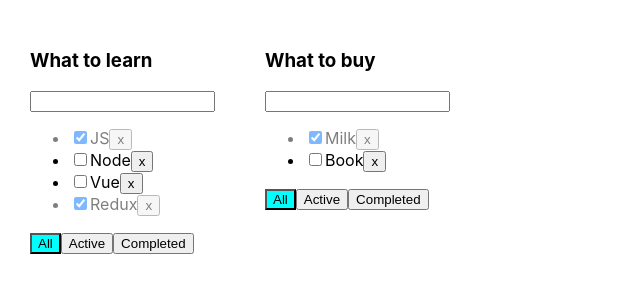
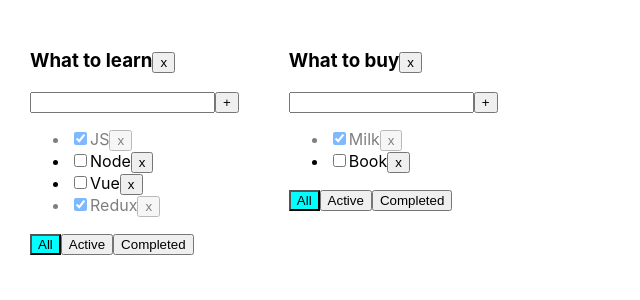
Before and after one commit to SHDGMSQ/todo_client, a React (Create React App) app: page / in a window 1280 px wide. Shown: the top 300 px of the page, without its empty margins (0-640 px from the left). Built offline with nearby package versions, Linux system fonts and the light colour scheme.

Commit message:
doing remove task, change task status, add task and remove todolist

```diff
--- a/src/App.tsx
+++ b/src/App.tsx
@@ -20,7 +20,7 @@ const App = () => {
         {id: todolistId1, title: 'What to learn', filter: 'all'},
         {id: todolistId2, title: 'What to buy', filter: 'all'}
     ]);
-    const [tasks, setTasks] = useState<{ [x: string]: TaskType[] }>({
+    const [tasks, setTasks] = useState<{ [key: string]: TaskType[] }>({
         [todolistId1]: [
             {id: v1(), title: 'JS', isDone: true},
             {id: v1(), title: 'Node', isDone: false},
@@ -34,11 +34,9 @@ const App = () => {
     });
 
     const removeTask = (todolistId: string, taskId: string) => {
-        const filteredTasks = tasks[todolistId].filter( f => f.id !== taskId )
-        setTasks({[todolistId]: filteredTasks})
-        console.log(filteredTasks);
+        tasks[todolistId] = tasks[todolistId].filter( f => f.id !== taskId )
+        setTasks({...tasks})
     }
-
     const changeFilter = (todolistId: string, value: FilterValuesType) => {
         const todolist = todolists.find( f => f.id === todolistId )
         if (todolist) {
@@ -46,21 +44,22 @@ const App = () => {
             setTodolists([...todolists])
         }
     };
-    // const addTask = (title: string) => {
-    //     const newTask = {
-    //         id: v1(),
-    //         title: title,
-    //         isDone: false
-    //     };
-    //     setTasks([newTask, ...tasks]);
-    // };
-    // const changeTask = (taskId: string, isDone: boolean) => {
-    //     const task = tasks.find(f => f.id === taskId);
-    //     if (task) {
-    //         task.isDone = isDone;
-    //         setTasks([...tasks]);
-    //     }
-    // };
+    const addTask = (todolistId: string, title: string) => {
+        const newTask = {id: v1(), title: title, isDone: false};
+        setTasks({...tasks, [todolistId]:[newTask, ...tasks[todolistId]]});
+    };
+    const changeTask = (todolistId: string, taskId: string, isDone: boolean) => {
+        const task = tasks[todolistId].find(f => f.id === taskId);
+        if (task) {
+            task.isDone = isDone;
+            setTasks({...tasks});
+        }
+    };
+    const removeTodolist = (todolistId: string) => {
+        debugger
+       setTodolists(todolists.filter( f => f.id !== todolistId ))
+        delete tasks[todolistId]
+    }
 
 
     return (
@@ -84,9 +83,10 @@ const App = () => {
                         tasks={tasksForTodolist}
                         removeTask={removeTask}
                         changeFilter={changeFilter}
-                        // addTask={addTask}
-                        // changeTask={changeTask}
+                        addTask={addTask}
+                        changeTask={changeTask}
                         filter={m.filter}
+                        removeTodolist={removeTodolist}
                     />;
                 })
             }
--- a/src/Todolist.tsx
+++ b/src/Todolist.tsx
@@ -14,8 +14,9 @@ type TodolistType = {
     tasks: TaskType[]
     removeTask: (todolistId: string, taskId: string) => void
     changeFilter: (todolistId: string, value: FilterValuesType) => void
-    // addTask: (title: string) => void
-    // changeTask: (taskId: string, isDone: boolean) => void
+    addTask: (todolistId: string, title: string) => void
+    changeTask: (todolistId: string, taskId: string, isDone: boolean) => void
+    removeTodolist: (todolistId: string) => void
     filter: FilterValuesType
 }
 
@@ -26,8 +27,9 @@ export const Todolist: React.FC<TodolistType> = (
         tasks,
         removeTask,
         changeFilter,
-        // addTask,
-        // changeTask,
+        addTask,
+        changeTask,
+        removeTodolist,
         filter
     }) => {
 
@@ -36,40 +38,41 @@ export const Todolist: React.FC<TodolistType> = (
     const [error, setError] = useState<string | null>(null);
 
     //callbacks
-    // const addTaskHandler = () => {
-    //     if (taskTitle.trim() === '') {
-    //         setError('Title is required');
-    //         return;
-    //     }
-    //     addTask(taskTitle.trim());
-    //     setTaskTitle('');
-    // };
+    const addTaskHandler = () => {
+        if (taskTitle.trim() === '') {
+            setError('Title is required');
+            return;
+        }
+        addTask(todolistId, taskTitle.trim());
+        setTaskTitle('');
+    };
     const changeTaskTitleHandler = (e: ChangeEvent<HTMLInputElement>) => {
         setTaskTitle(e.currentTarget.value);
     };
-    // const onKeyPressHandler = (e: KeyboardEvent<HTMLInputElement>) => {
-    //     setError(null);
-    //     if (e.key === 'Enter') {
-    //         addTaskHandler();
-    //     }
-    // };
+    const onKeyPressHandler = (e: KeyboardEvent<HTMLInputElement>) => {
+        setError(null);
+        if (e.key === 'Enter') {
+            addTaskHandler();
+        }
+    };
     const onAllClickHandler = () => changeFilter(todolistId, 'all');
     const onActiveClickHandler = () => changeFilter(todolistId, 'active');
     const onCompletedClickHandler = () => changeFilter(todolistId, 'completed');
     const onClickInputAfterError = () => setError(null);
+    const removeTodolistHandler = () => removeTodolist(todolistId)
 
     return (
         <div>
-            <h3>{title}</h3>
+            <h3>{title}<button onClick={removeTodolistHandler}>x</button></h3>
             <div>
                 <input
                     onClick={onClickInputAfterError}
                     className={error ? 'error' : ''}
                     value={taskTitle}
                     onChange={changeTaskTitleHandler}
-                    // onKeyPress={onKeyPressHandler}
+                    onKeyPress={onKeyPressHandler}
                 />
-                {/*<button onClick={addTaskHandler}>+</button>*/}
+                <button onClick={addTaskHandler}>+</button>
                 <div className="error-message">{error}</div>
             </div>
             <ul>
@@ -77,16 +80,16 @@ export const Todolist: React.FC<TodolistType> = (
                     tasks.map((m, i) => {
 
                             const removeTaskHandler = () => removeTask(todolistId, m.id);
-                            // const changeTaskHandler = (e: ChangeEvent<HTMLInputElement>) => {
-                            //     changeTask(m.id, e.currentTarget.checked);
-                            // };
+                            const changeTaskHandler = (e: ChangeEvent<HTMLInputElement>) => {
+                                changeTask(todolistId, m.id, e.currentTarget.checked);
+                            };
 
                             return (
-                                <li key={i} className={m.isDone? 'isDone': ''} >
+                                <li key={i} className={m.isDone ? 'isDone' : ''}>
                                     <input
                                         type="checkbox"
                                         checked={m.isDone}
-                                        // onChange={changeTaskHandler}
+                                        onChange={changeTaskHandler}
                                     />
                                     <span>{m.title}</span>
                                     <button onClick={removeTaskHandler}>x
```
